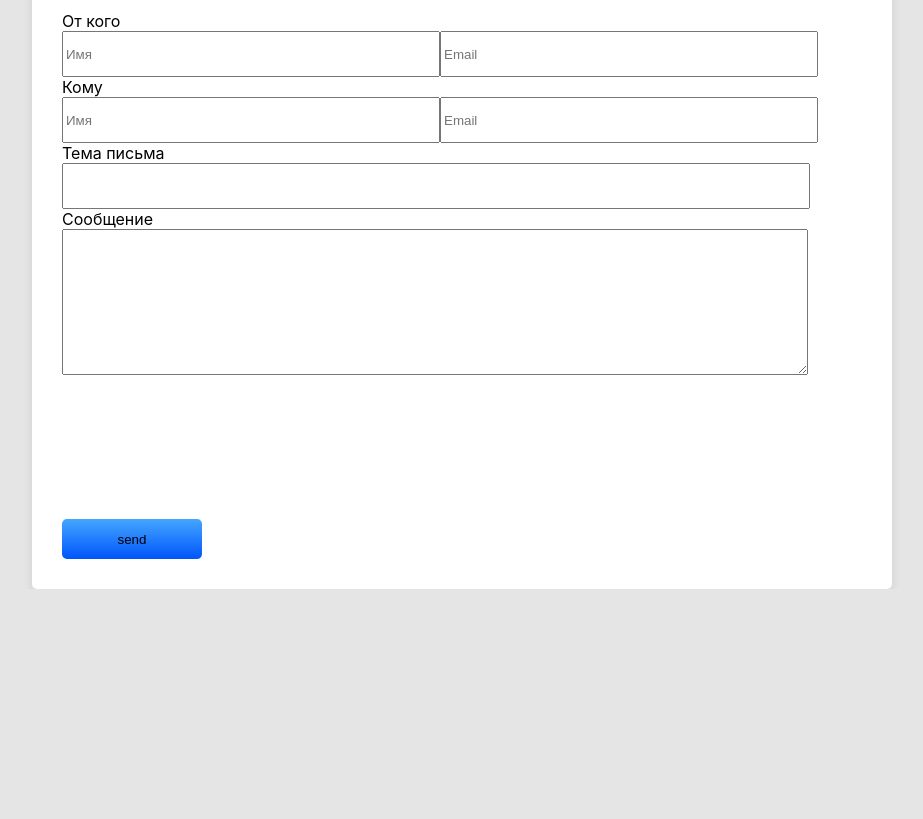
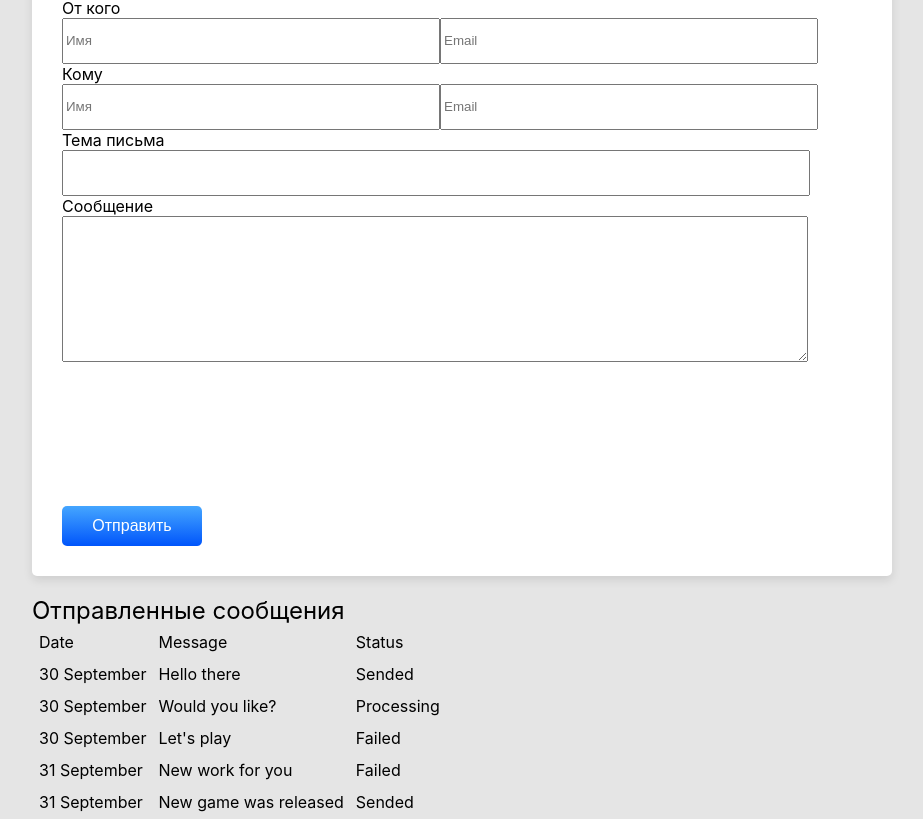
Before and after one commit to DmytroSerdiukov/ReactTestTaskSendsay, a React (Create React App) app: page / in a window 1280 px wide. Shown: the part 242-1061 px from the top of the page, without its empty margins (56-979 px from the left). Before the commit the page ends 831 px from the top, so only its background shows below. Built offline with nearby package versions, Linux system fonts and the light colour scheme.

Commit message:
created message table for check result of sending

```diff
--- a/package.json
+++ b/package.json
@@ -11,8 +11,10 @@
     "react-redux": "^7.2.0",
     "react-router-dom": "^5.1.2",
     "react-scripts": "3.4.0",
+    "react-table": "^7.2.2",
     "redux": "^4.0.5",
-    "redux-form": "^8.3.1"
+    "redux-form": "^8.3.1",
+    "styled-components": "^5.1.1"
   },
   "scripts": {
     "start": "react-scripts start",
--- a/src/components/MainPage/MainPage.jsx
+++ b/src/components/MainPage/MainPage.jsx
@@ -1,19 +1,20 @@
-import React, { useState } from 'react';
-import mainpage from './mainpage.module.scss';
-import { Field, reduxForm } from 'redux-form';
-import SendedForm from '../Sended/SendedForm';
-import SendedMessages from '../SendedMessages/SendedMessages';
+import React, { useState } from 'react'
+import mainpage from './mainpage.module.scss'
+import { Field, reduxForm } from 'redux-form'
+import SendedForm from '../Sended/SendedForm'
+import SendedMessages from '../SendedMessages/SendedMessages'
 
 const MainPage = props => {
-  const [sent, setSending] = useState(false);
+  const [sent, setSending] = useState(false)
+
   let showMe = data => {
-    setSending(true);
-    console.log(data);
+    setSending(true)
+    console.log(data)
   }
 
   return (
-    <div>
-      <div className = {mainpage.window}>
+  <div className={mainpage.main_container}>
+    <div className={mainpage.window}>
       { sent ? <SendedForm /> :
         <div>
           <div className={mainpage.header_form}>
@@ -22,7 +23,6 @@ const MainPage = props => {
           <ReduxMessageForm onSubmit={showMe}/>
         </div>
       }
-
     </div>
     <SendedMessages />
   </div>
@@ -30,7 +30,7 @@ const MainPage = props => {
 }
 
 const MessageForm = props => {
-  const {handleSubmit} = props;
+  const {handleSubmit} = props
   return <>
     <form onSubmit = {handleSubmit}>
       <div>
@@ -58,11 +58,11 @@ const MessageForm = props => {
           <div className={mainpage.row_direction}><Field  name="message" component="textarea" type="text"/></div>
         </div>
       </div>
-      <button className={mainpage.send_button}>send</button>
+      <button className={mainpage.send_button}>Отправить</button>
     </form>
   </>
 }
 
-const ReduxMessageForm = reduxForm({form: "message"})(MessageForm);
+const ReduxMessageForm = reduxForm({form: "message"})(MessageForm)
 
-export default MainPage;
+export default MainPage
--- a/src/components/MainPage/mainpage.module.scss
+++ b/src/components/MainPage/mainpage.module.scss
@@ -6,6 +6,8 @@ $length40px: 40px;
 $length800px: 800px;
 $length630px: 630px;
 $labelFontSize: 16px;
+$sendButtonFontSize: 16px;
+$sendButtonFontColor: white;
 
 $backgroundColor: #E5E5E5;
 $windowColor: #FFFFFF;
@@ -20,6 +22,11 @@ body {
   font-family: -apple-system, BlinkMacSystemFont, "Segoe UI",
   "Roboto", "Oxygen", "Ubuntu", "Cantarell", "Fira Sans", "Droid Sans",
   "Helvetica Neue", sans-serif;
+}
+.main_container {
+  display: flex;
+  position: relative;
+  flex-direction: row;
 }
 
 .window {
@@ -63,6 +70,9 @@ label {
 .send_button {
   position: absolute;
   bottom: 30px;
+  color: $sendButtonFontColor;
+  font-family: Arial, Helvetica, sans-serif;
+  font-size: $sendButtonFontSize;
   width: $length140px;
   height: $length40px;
   background: linear-gradient(180deg, #45A6FF 0%, #0055FB 100%), #C4C4C4;
--- a/src/components/SendedMessages/SendedMessages.jsx
+++ b/src/components/SendedMessages/SendedMessages.jsx
@@ -1,10 +1,13 @@
 import React from 'react';
+import msglist from './msgList.module.scss';
+import Table from './Table';
 
 const SendedMessages = props => {
-  return (
-    <h1>Sended Messages</h1>
-  );
 
+  return <div className={msglist.main}>
+    <span className={msglist.header}>Отправленные сообщения</span>
+    <Table />
+  </div>
 }
 
 export default SendedMessages;
--- /dev/null
+++ b/src/components/SendedMessages/Table.jsx
@@ -0,0 +1,60 @@
+import React from 'react';
+import msglist from './msgList.module.scss';
+
+const Table = props => {
+  const columns = [
+      {
+        header: 'Date',
+      },
+      {
+        header: 'Message',
+      },
+      {
+        header: 'Status',
+      },
+    ]
+
+  const rows = [
+      {
+        date: '30 September',
+        msg: 'Hello there',
+        st: 'Sended'
+      },
+      {
+        date: '30 September',
+        msg: 'Would you like?',
+        st: 'Processing',
+      },
+      {
+        date: '30 September',
+        msg: 'Let\'s play',
+        st: 'Failed'
+      },
+      {
+        date: '31 September',
+        msg: 'New work for you',
+        st: 'Failed'
+      },
+      {
+        date: '31 September',
+        msg: 'New game was released',
+        st: 'Sended'
+      }
+  ]
+  return <div>
+    <table>
+      <tr>
+        {columns.map( (el, i) => <td key={i} className={msglist.table_cells}>{el.header}</td>)}
+      </tr>
+        {rows.map((el, i) =>
+            <tr key={i}>
+                <td className={msglist.table_cells}>{el.date}</td>
+                <td className={msglist.table_cells}>{el.msg}</td>
+                <td className={msglist.table_cells}>{el.st}</td>
+            </tr>)
+        }
+   </table>
+  </div>
+}
+
+export default Table;
--- /dev/null
+++ b/src/components/SendedMessages/msgList.module.scss
@@ -0,0 +1,35 @@
+$mainTop: 800px;
+$mainLeft: 80px;
+$mainPaddingTop: 30px;
+$headerFontSize: 24px;
+$cellHeight: 25px;
+
+.main {
+    position: absolute;
+    top: $mainTop;
+    left: $mainLeft;
+    padding-top: $mainPaddingTop;
+}
+
+.header {
+    font-size: $headerFontSize;
+}
+
+.table_cells {
+    padding: 5px;
+}
+
+.table_cells :nth-child(1) {
+    width: 100px;
+    height: $cellHeight;
+}
+
+.table_cells :nth-child(2) {
+    width: 490px;
+    height: $cellHeight;
+}
+
+.table_cells :nth-child(3) {
+    width: 100px;
+    height: $cellHeight;
+}
```
Also changed, not shown: 1 other file (tests, documents, lock files or other folders). Lines whose indentation alone changed are shown as unchanged.
